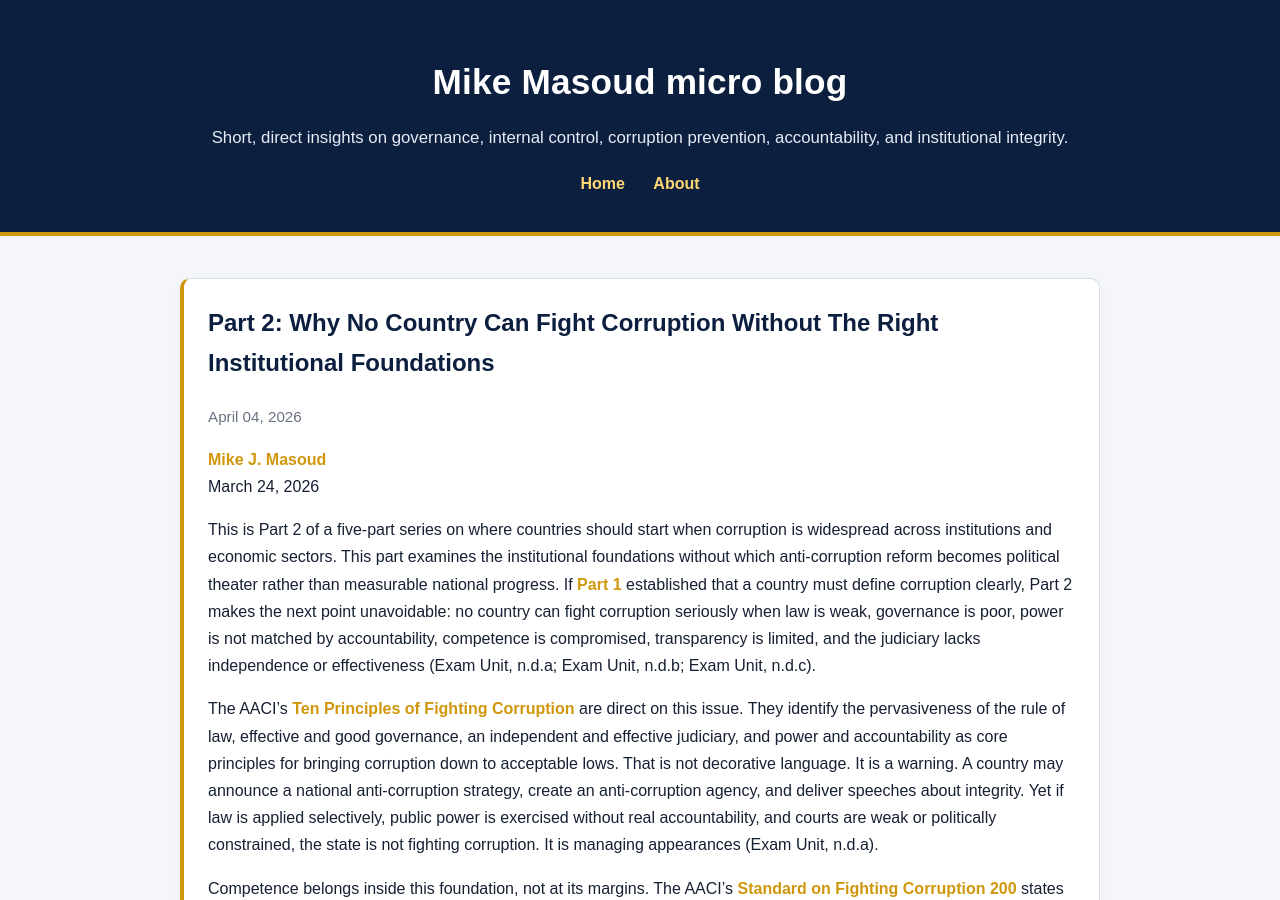
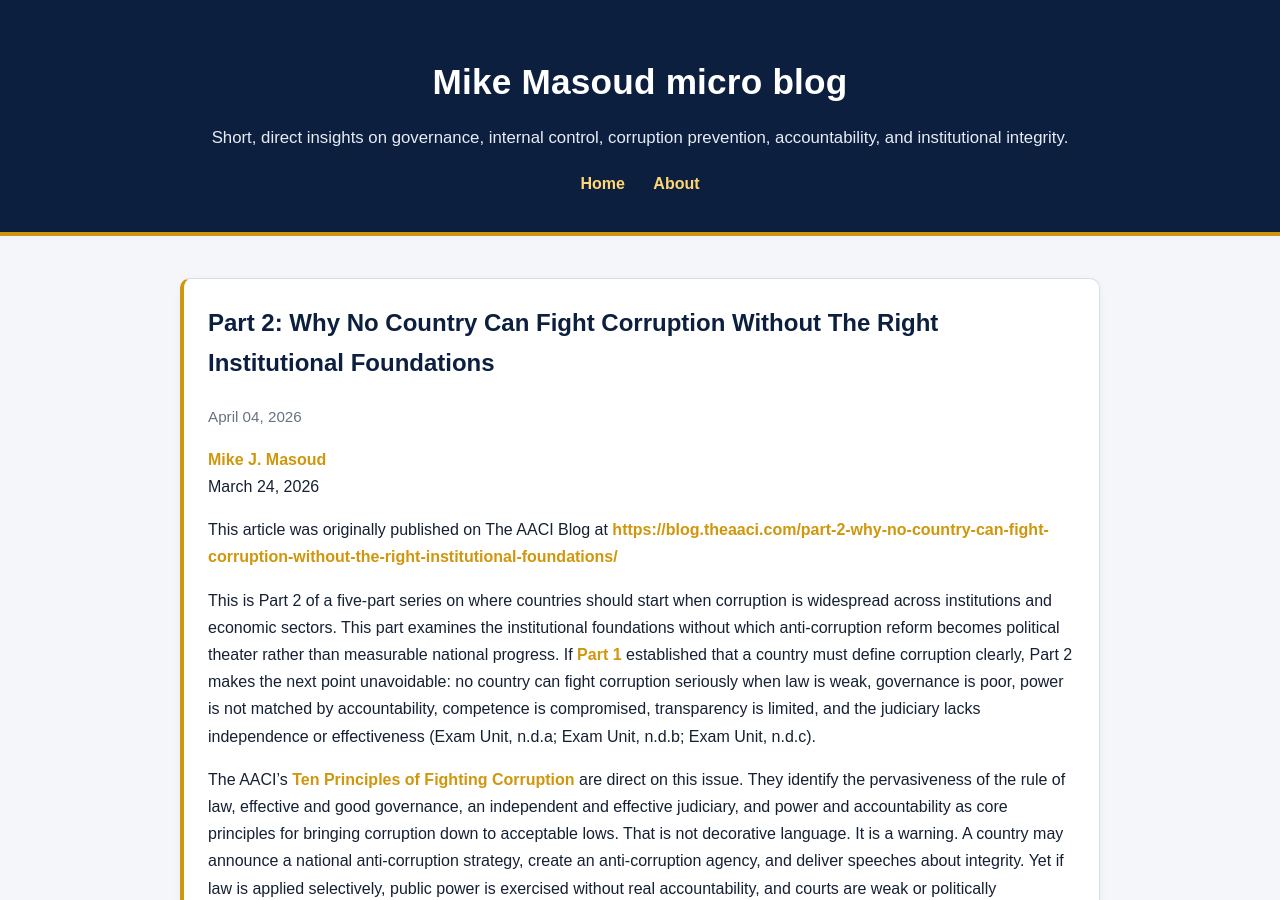
Before and after one commit to mikemasoud/microblog, a Jekyll site: the page built from _posts/2026-04-04-part-2-why-no-country-can-fight-corruption-without-the-right-institutional-foundations.md, in a window 1280 px wide and 900 px high. Built offline with Jekyll 4.4.1, drawn with Linux system fonts in a browser that asks for light colours.

Commit message:
Update _posts/2026-04-04-part-2-why-no-country-can-fight-corruption-without-the-right-institutional-foundations.md (via Pages CMS)

```diff
--- a/_posts/2026-04-04-part-2-why-no-country-can-fight-corruption-without-the-right-institutional-foundations.md
+++ b/_posts/2026-04-04-part-2-why-no-country-can-fight-corruption-without-the-right-institutional-foundations.md
@@ -13,6 +13,8 @@ why_it_matters: Countries that ignore these foundations do not fight corruption;
 ---
 [Mike J. Masoud](https://blog.theaaci.com/mike-masoud/)
 March 24, 2026
+
+This article was originally published on The AACI Blog at [https://blog.theaaci.com/part-2-why-no-country-can-fight-corruption-without-the-right-institutional-foundations/](https://blog.theaaci.com/part-2-why-no-country-can-fight-corruption-without-the-right-institutional-foundations/)
 
 This is Part 2 of a five-part series on where countries should start when corruption is widespread across institutions and economic sectors. This part examines the institutional foundations without which anti-corruption reform becomes political theater rather than measurable national progress. If [Part 1](https://blog.theaaci.com/part-1-a-nation-cannot-fight-what-it-has-not-defined/) established that a country must define corruption clearly, Part 2 makes the next point unavoidable: no country can fight corruption seriously when law is weak, governance is poor, power is not matched by accountability, competence is compromised, transparency is limited, and the judiciary lacks independence or effectiveness (Exam Unit, n.d.a; Exam Unit, n.d.b; Exam Unit, n.d.c).
 
```
